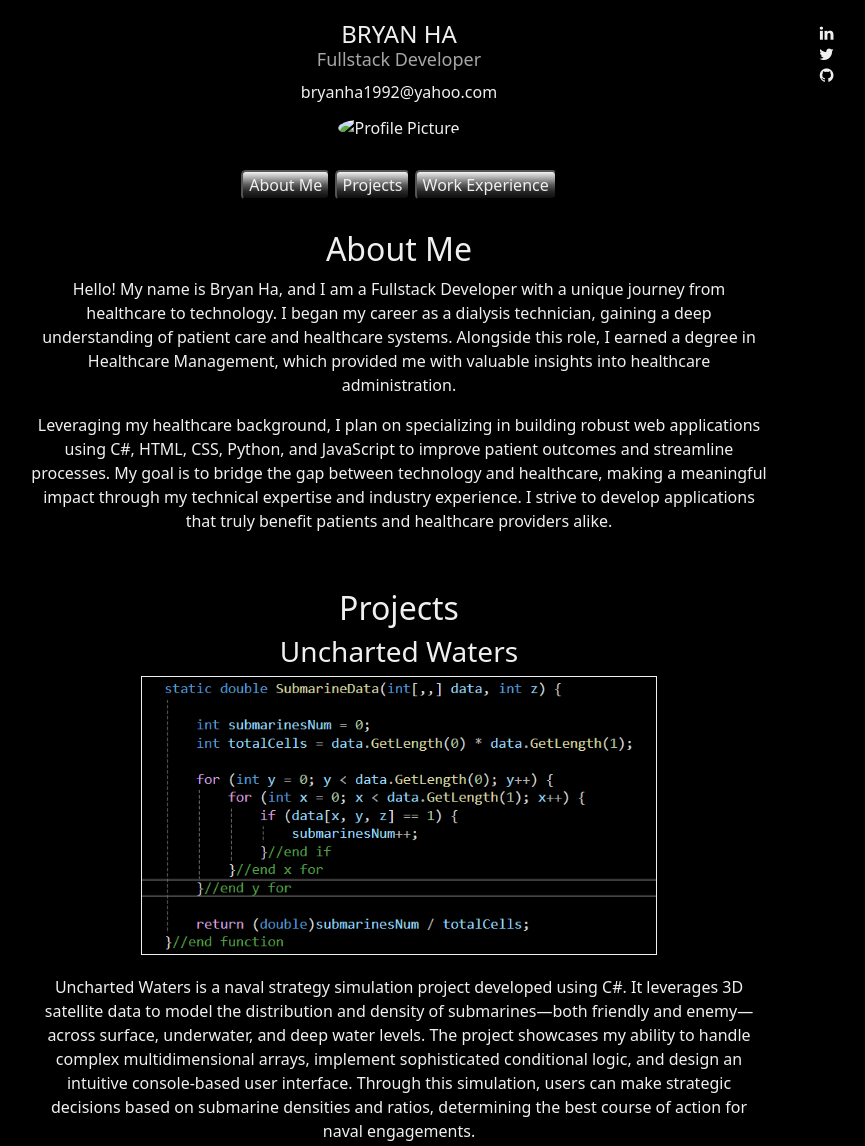
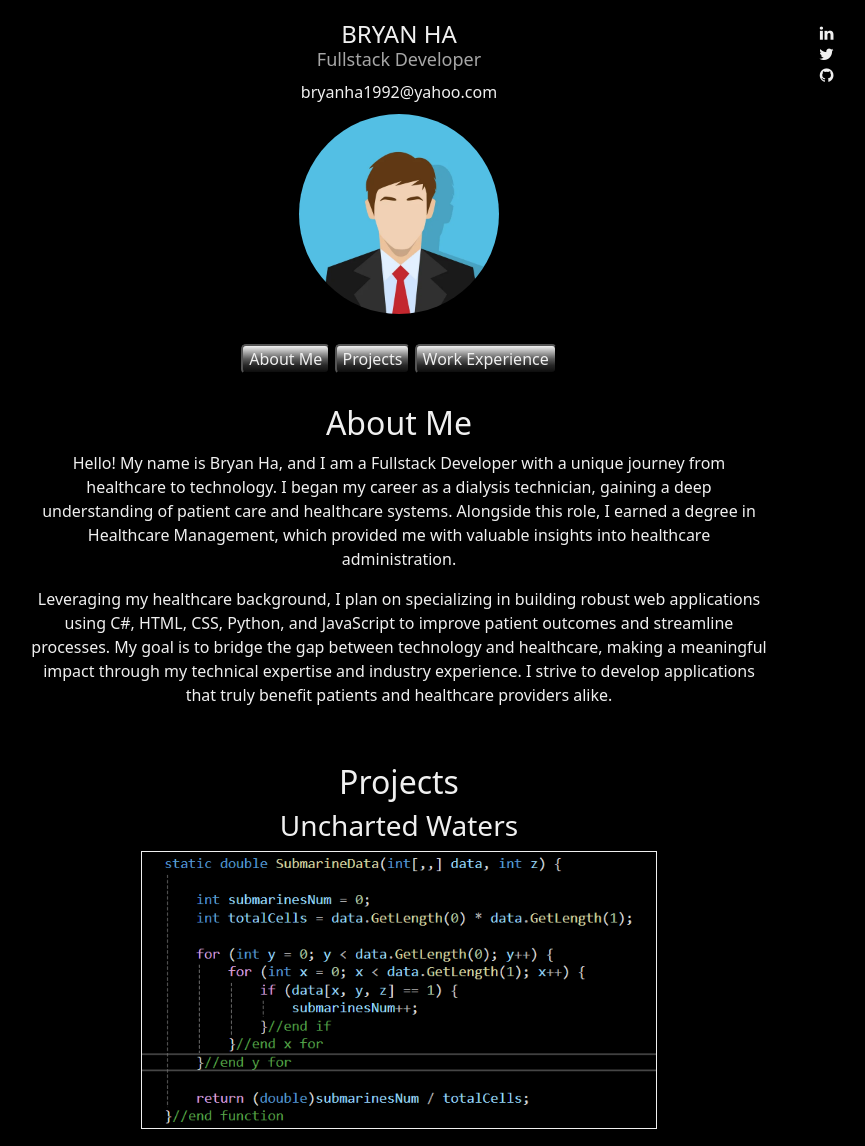
Before and after one commit to BryanHaMSCoding/Portfolio, a plain HTML site: page index.html in a window 1280 px wide. Shown: the top 1146 px of the page, without its empty margins (241-1106 px from the left). Drawn offline with Linux system fonts and the light colour scheme; files whose address does not match are found by name.

Commit message:
third commit

```diff
--- a/index.html
+++ b/index.html
@@ -17,7 +17,7 @@
                     <h1>BRYAN HA</h1>
                     <h2>Fullstack Developer</h2>
                     <a href="#contact">bryanha1992@yahoo.com</a>
-                    <img src="C:\Users\12283\Downloads\image.png" alt="Profile Picture">
+                    <img src="./porfolio pic/image.png" alt="Profile Picture">
                 </div>
 
                 <div class="social-links col-md-3 text-center">
@@ -63,10 +63,10 @@
                 <div class="col-12 col-md-8 offset-md-2" id="projects">
                     <h2>Projects</h2>
                     <h3>Uncharted Waters</h3>
-                    <img src="C:\Users\12283\Pictures\Screenshots\Sub data level function.png" alt="uncharted water picture">
+                    <img src="./porfolio pic/Sub data level function.png" alt="uncharted water picture">
                     <p>Uncharted Waters is a naval strategy simulation project developed using C#. It leverages 3D satellite data to model the distribution and density of submarines—both friendly and enemy—across surface, underwater, and deep water levels. The project showcases my ability to handle complex multidimensional arrays, implement sophisticated conditional logic, and design an intuitive console-based user interface. Through this simulation, users can make strategic decisions based on submarine densities and ratios, determining the best course of action for naval engagements.</p>
                     <h3>Bloom Landing Page</h3>
-                    <img src="C:\Users\12283\Documents\HTML MCA Bryan\Portfolio\blooming-page.jpg" alt="bloom landing page project">
+                    <img src="./porfolio pic/blooming-page.jpg" alt="bloom landing page project">
                     <p>I recreated this webpage from a template, demonstrating my ability to implement and customize pre-existing designs. This project showcases my skills in HTML, CSS, and Bootstrap, as I tailored the layout, styling, and responsive elements to match the original template's design. Through this exercise, I enhanced my understanding of web development best practices and the importance of clean, maintainable code.</p>
                     <h3>Personal Portfolio Website</h3>
                     <p>This portfolio project highlights my skills in web development, showcasing my proficiency in HTML, CSS, and Bootstrap. Through this project, I demonstrated my ability to create a visually appealing and responsive design, manage content layout, and ensure cross-device compatibility. The portfolio includes sections that detail my background in healthcare, my journey into software development, and my completed projects, such as "Uncharted Waters," a naval strategy simulation using C#. This project underscores my capability to integrate design and functionality, reflecting my commitment to producing high-quality, user-centric web applications.</p>
```
Also changed, not shown: porfolio pic/Sub data level function.png (renamed from Sub data level function.png), porfolio pic/blooming-page.jpg (renamed from blooming-page.jpg), porfolio pic/image.png (added).
